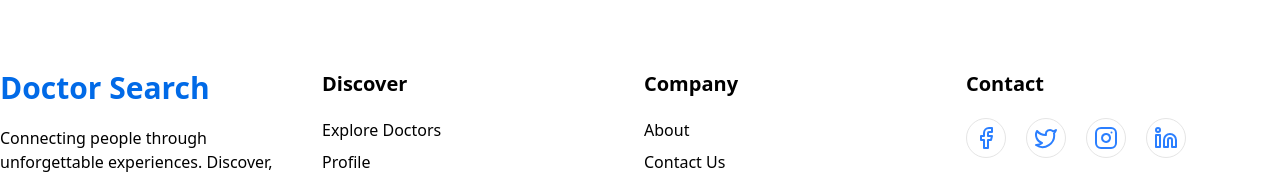
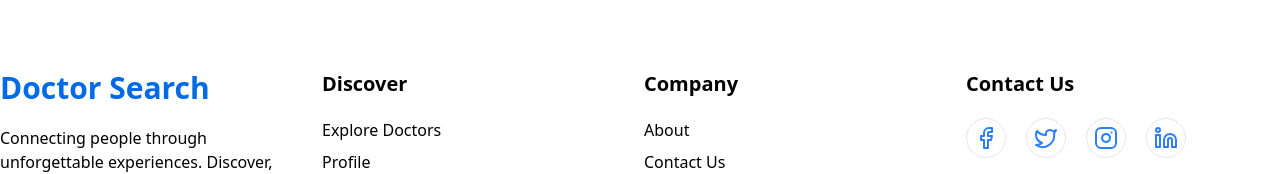
Before and after one commit to md-touhidur-zaman/Doctor_Patient_Management, a Next.js app: page / in a window 1280 px wide. Shown: the part 2611-2785 px from the top of the page. Built offline with nearby package versions, Linux system fonts and the light colour scheme.

Commit message:
final commit

```diff
--- a/src/components/modules/Shared/Footer.tsx
+++ b/src/components/modules/Shared/Footer.tsx
@@ -55,7 +55,7 @@
         </div>
 
         <div className="space-y-5">
-          <h1 className="text-xl font-bold">Contact</h1>
+          <h1 className="text-xl font-bold">Contact Us</h1>
           <div className="flex space-x-5">
             <div className="h-10 w-10 border flex justify-center items-center rounded-full">
               <a href="https://www.facebook.com" className="text-blue-500"><Facebook/></a>
```
